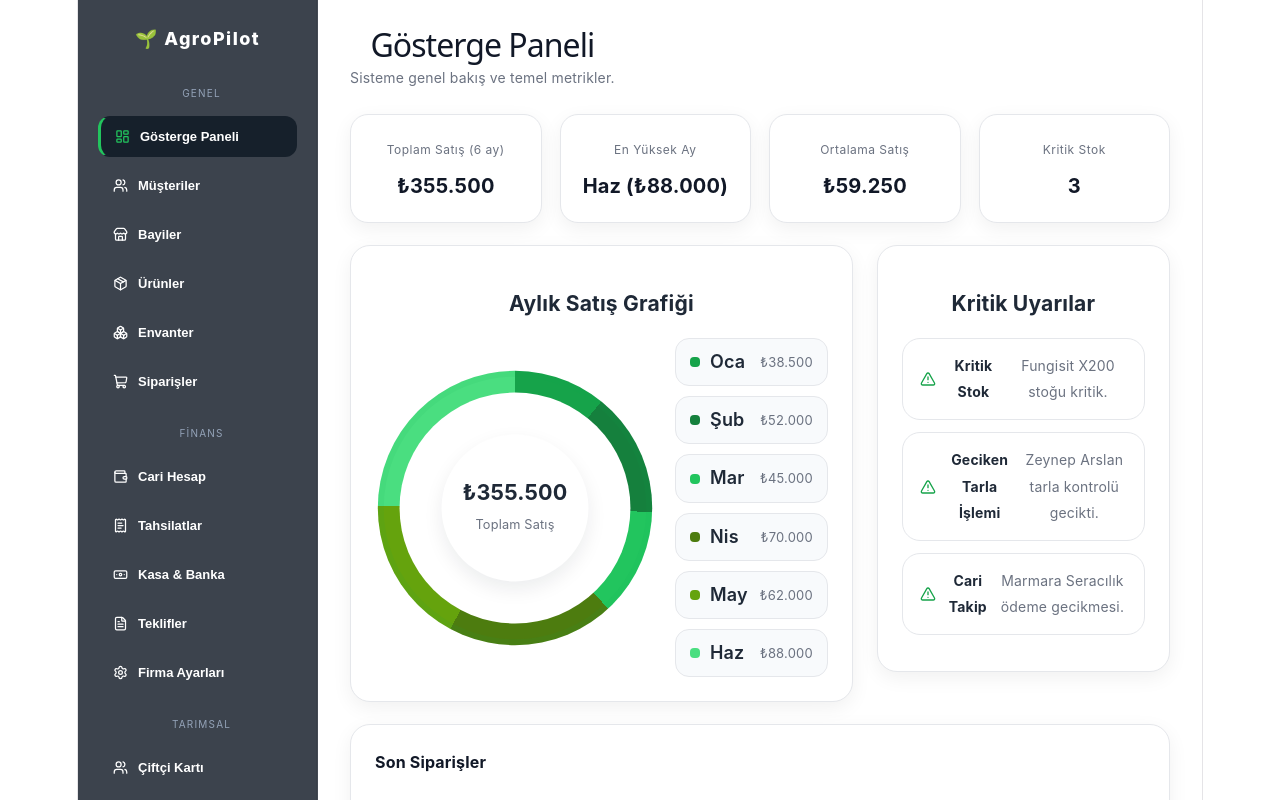
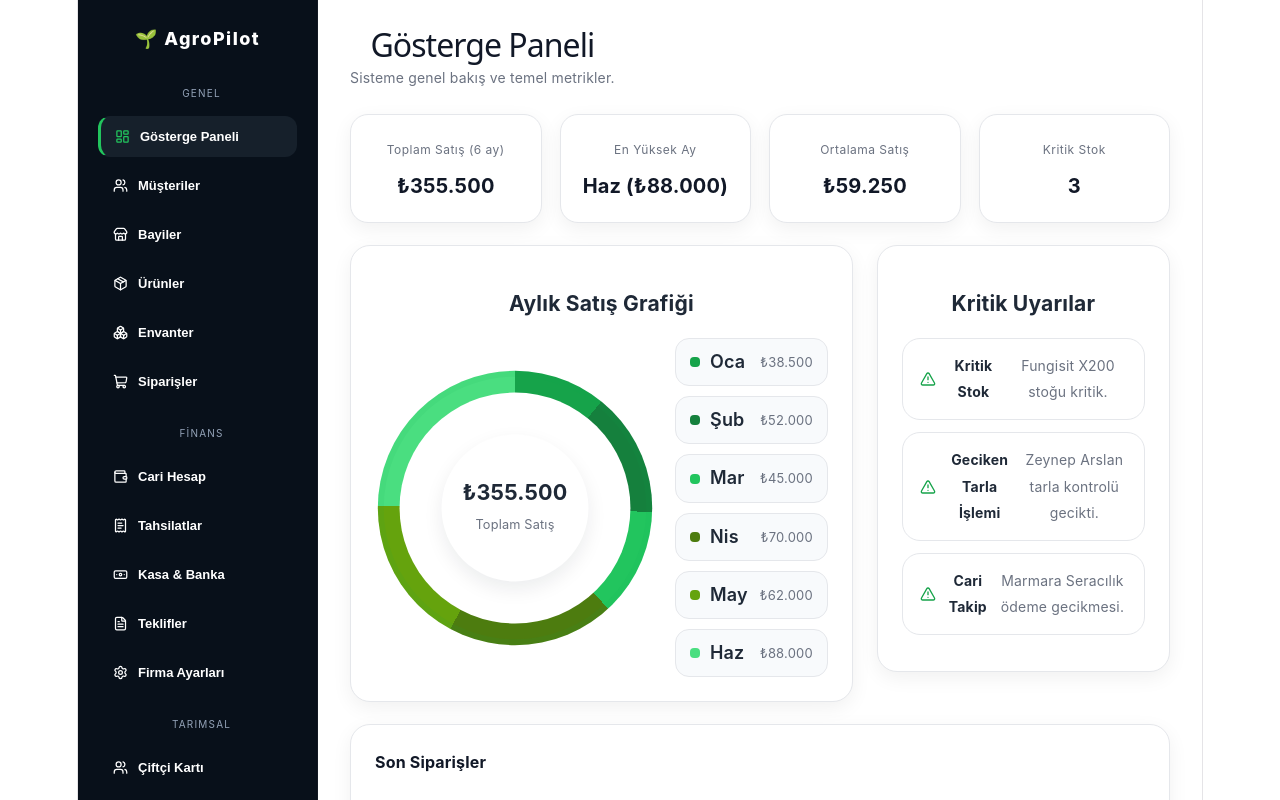
Before and after one commit to mgorkem19/AGROPILOT-ERP, a React (Vite) app: page / in a window 1280 px wide. Shown: the top 800 px of the page. Built offline with nearby package versions, Linux system fonts and the light colour scheme.

Commit message:
Yazi renkleri duzeltildi

```diff
--- a/src/App.css
+++ b/src/App.css
@@ -852,7 +852,7 @@ option {
     transition: transform 220ms ease;
     z-index: 30;
     padding-top: 18px;
-    background: #3c434d;
+    background: #08101a;
   }
 
   aside.open {
@@ -1010,5 +1010,5 @@ option {
   }
 }
 aside{
-    background:#3c434d !important;
+    background: #08101a !important;
 }
```
